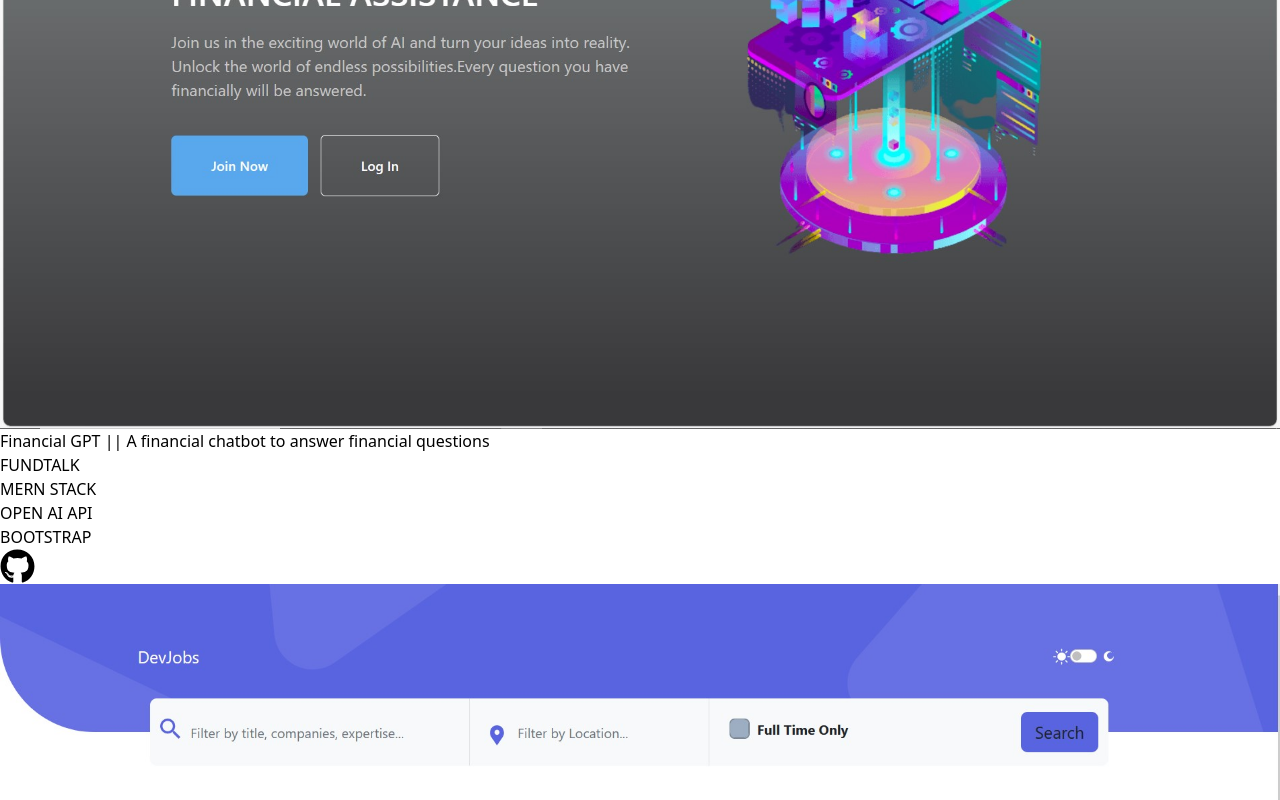
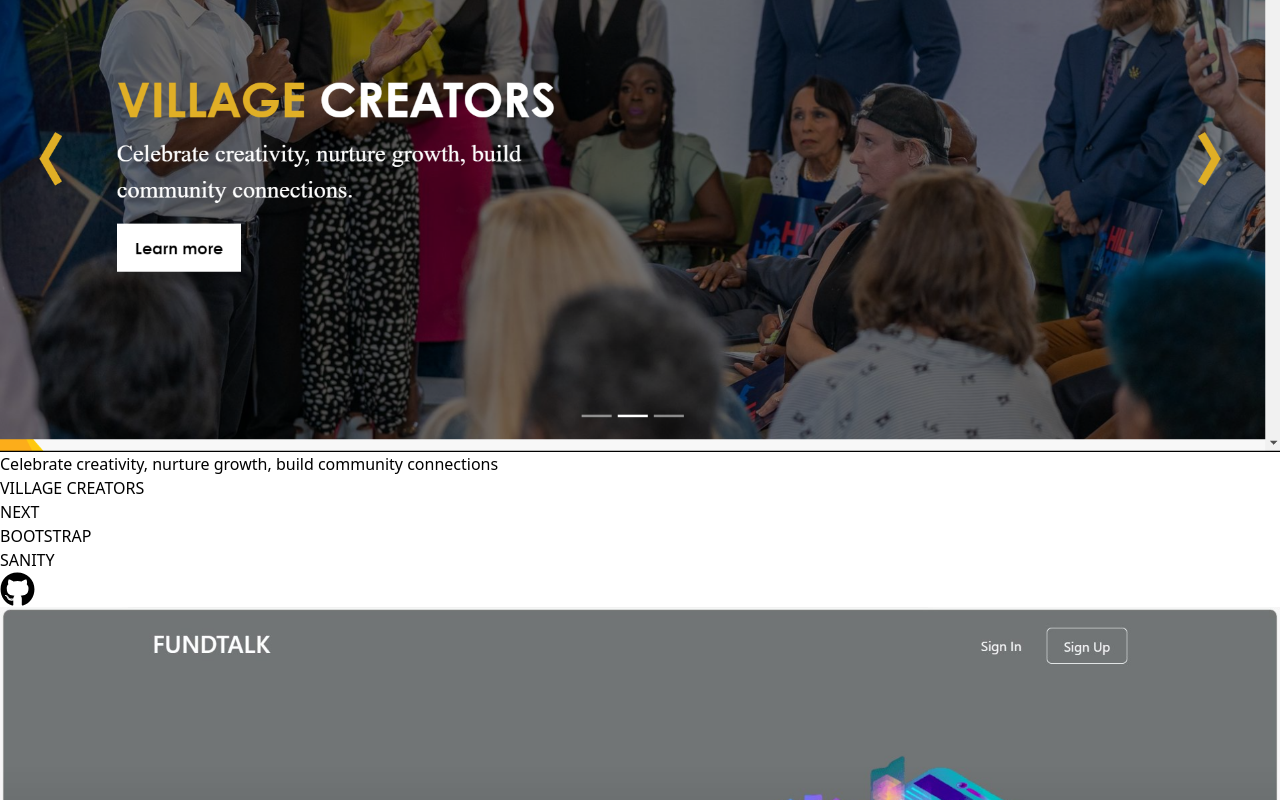
Before and after one commit to eakelvin/project-playlist, a React (Vite) app: page / in a window 1280 px wide. Shown: the part 3807-4607 px from the top of the page. Built offline with nearby package versions, Linux system fonts and the light colour scheme.

Commit message:
added project

```diff
--- a/src/data.js
+++ b/src/data.js
@@ -10,6 +10,15 @@ export default [
   },
   {
     "id": 2,
+    "title": "VILLAGE CREATORS",
+    "description": "Celebrate creativity, nurture growth, build community connections",
+    "logo": "/images/vc.png",
+    "skills": ["NEXT", 'BOOTSTRAP', 'SANITY'],
+    "website": "https://villagecreators.netlify.app/",
+    "github": "https://github.com/eakelvin/village-creators-main.git",
+  },
+  {
+    "id": 3,
     "title": "FUNDTALK",
     "description": "Financial GPT || A financial chatbot to answer financial questions",
     "logo": "/images/fundtalk.jpg",
@@ -20,7 +29,7 @@ export default [
     "github": "https://github.com/BabatundeJimoh/FundTalk.git",
   },
     {
-      "id": 3,
+      "id": 4,
       "title": "DEV JOBS",
       "description": "A webapp to help users search for jobs",
       "logo": "/images/dev.jpg",
@@ -29,7 +38,7 @@ export default [
       "github": "https://github.com/eakelvin/DevJobs-Project.git",
     },
     {
-      "id": 4,
+      "id": 5,
       "title": "E-COMMERCE",
       "description": "A webapp to help users shop for products",
       "logo": "/images/ecommerce.jpg",
@@ -38,7 +47,7 @@ export default [
       "github": "https://github.com/eakelvin/ecommerce-app.git",
     },
     {
-      "id": 5,
+      "id": 6,
       "title": "MAVE SPORTS",
       "description": "A website for sports fans specifically football and basketball",
       "logo": "/images/mave1.jpg",
@@ -47,7 +56,7 @@ export default [
       "github": "https://mavesports.com/",
     },
     {
-      "id": 6,
+      "id": 7,
       "title": "EA TOUR",
       "description": "Explore and discover the best tourism content in Ghana",
       "logo": "/images/tour.jpg",
@@ -56,7 +65,7 @@ export default [
       "github": "https://github.com/eakelvin/EA-Tour.git",
     },
     {
-      "id": 7,
+      "id": 8,
       "title": "API PROJECTS",
       "description": "A collection of different web apps that utilize APIs",
       "logo": "/images/API.jpg",
@@ -65,7 +74,7 @@ export default [
       "github": "https://github.com/eakelvin/Api-projects.git",
     },
     {
-      "id": 8,
+      "id": 9,
       "title": "TERMINAL CHATBOT",
       "description": "A chatbot to communicate with an AI in the terminal",
       "logo": "/images/terminal.jpg",
@@ -74,7 +83,7 @@ export default [
       "github": "https://github.com/eakelvin/terminal-chatbot.git",
     },
     {
-      "id": 9,
+      "id": 10,
       "title": "PERSONAL BLOG",
       "description": "A website where I share my thoughts, ideas and experiences",
       "logo": "/images/blog.jpg",
@@ -83,7 +92,7 @@ export default [
       "github": "https://github.com/eakelvin/blog.git",
     },
     {
-      "id": 10,
+      "id": 11,
       "title": "LIVE CHAT",
       "description": "A webapp to helps users communicate with eachother",
       "logo": "/images/livechat1.jpg",
@@ -93,7 +102,7 @@ export default [
       "github": "https://github.com/eakelvin/livechat.git",
     },
       {
-      "id": 11,
+      "id": 12,
       "title": "COUNTRY APP",
       "description": "A website that contains details of all countries in the world",
       "logo": "/images/country-app.jpg",
@@ -102,7 +111,7 @@ export default [
       "github": "https://github.com/eakelvin/countries-app.git",
     },
     {
-      "id": 12,
+      "id": 13,
       "title": "MEME GENERATOR",
       "description": "Generate random memes",
       "logo": "/images/meme.jpeg",
@@ -111,7 +120,7 @@ export default [
       "github": "https://github.com/eakelvin/Meme-Generator.git",
     },
     {
-      "id": 13,
+      "id": 14,
       "title": "TENZIES GAME",
       "description": "Play a game of rolling dice until all the dice are the same",
       "logo": "/images/tenzies.jpeg",
@@ -120,7 +129,7 @@ export default [
       "github": "https://github.com/eakelvin/tenzies-game.git",
     },
     {
-      "id": 14,
+      "id": 15,
       "title": "NOTES APP",
       "description": "Write your notes on this web app",
       "logo": "/images/note.jpeg",
@@ -129,7 +138,7 @@ export default [
       "github": "https://github.com/eakelvin/note-app.git",
     },
     {
-      "id": 15,
+      "id": 16,
       "title": "EXPENSE TRACKER",
       "description": "Keep track of your expenses",
       "logo": "/images/exp.jpeg",
@@ -138,7 +147,7 @@ export default [
       "github": "https://github.com/eakelvin/expense-tracker.git",
     },
     {
-      "id": 16,
+      "id": 17,
       "title": "SPIN THE BOTTLE GAME",
       "description": "Spin the bottle to generate a random dare",
       "logo": "/images/spin.jpeg",
@@ -147,7 +156,7 @@ export default [
       "github": "https://github.com/blameleo/spin-the-bottle.git",
     },
     {
-      "id": 17,
+      "id": 18,
       "title": "MY MED",
       "description": "Control your medication schedule, update medical details and set reminders",
       "logo": "/images/med.png",
```
Also changed, not shown: public/images/vc.png (added).
